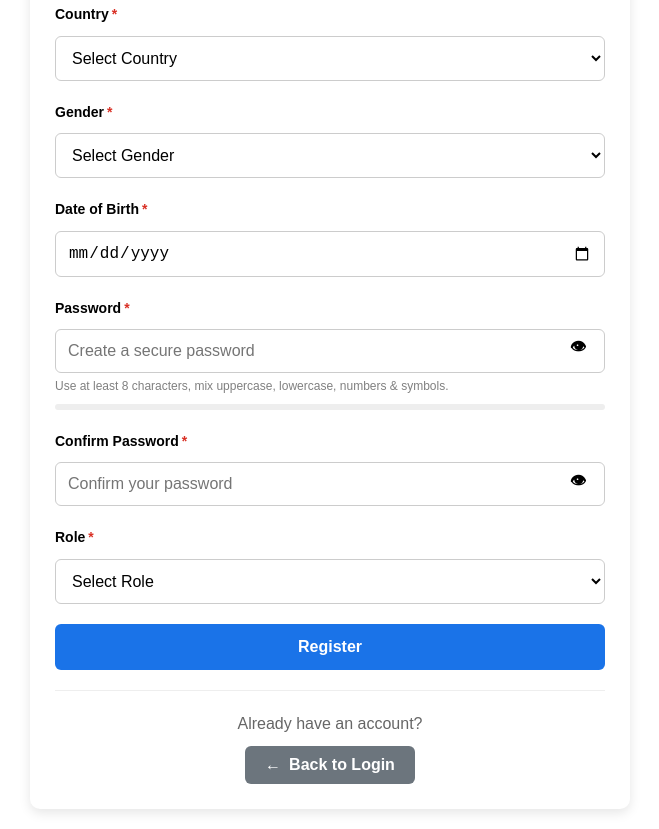
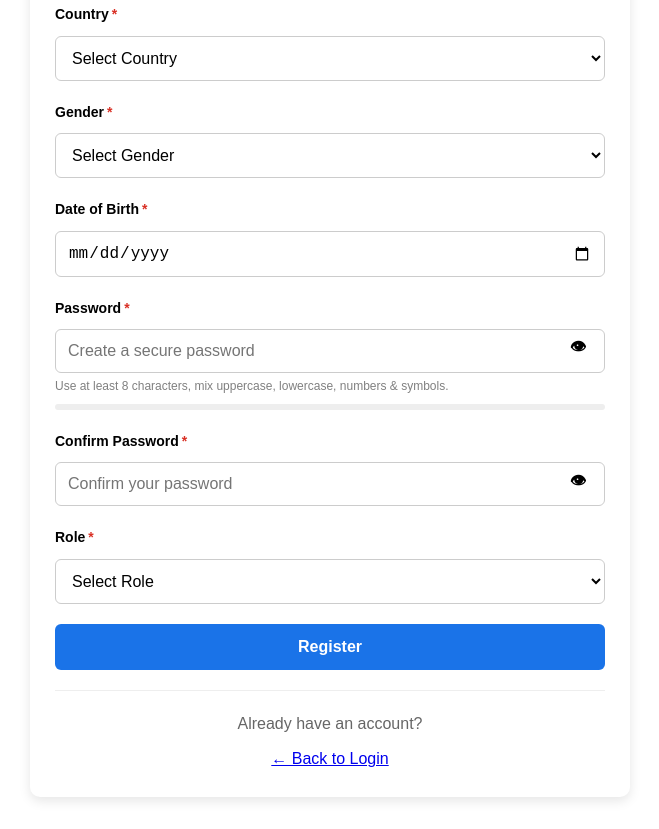
Before and after one commit to Thabzin25/players_flask_app, a website: page Registration.html in a window 1280 px wide. Shown: the part 603-1432 px from the top of the page, without its empty margins (310-969 px from the left). Drawn offline with Linux system fonts and the light colour scheme.

Commit message:
Update Registration.html

```diff
--- a/Registration.html
+++ b/Registration.html
@@ -430,9 +430,9 @@
 
     <div class="back-to-login">
       <p>Already have an account?</p>
-      <button type="button" class="back-button" id="backToLogin">
-        <span>←</span> Back to Login
-      </button>
+    <a id="backToLogin" href="index.html">← Back to Login</a>
+
+
     </div>
 
     <div id="successMessage" class="success-message">
```
